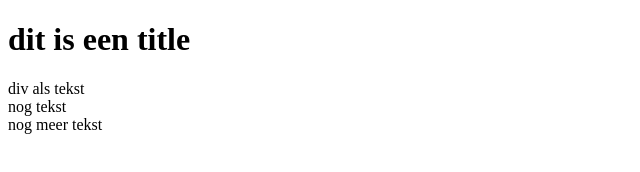
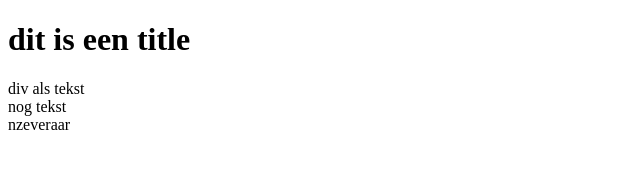
Before and after one commit to chriscools1/test-git-vs-code, a plain HTML site: page index.html in a window 1280 px wide. Shown: the full height of the page, 0-640 px from the left. Drawn offline with Linux system fonts and the light colour scheme.

Commit message:
zeveraar

```diff
--- a/index.html
+++ b/index.html
@@ -10,6 +10,6 @@
     <h1>dit is een title</h1>
     <div class="tekst">div als tekst</div>
     <div>nog tekst</div>
-    <div>nog meer tekst</div>
+    <div>nzeveraar</div>
 </body>
 </html>
```
